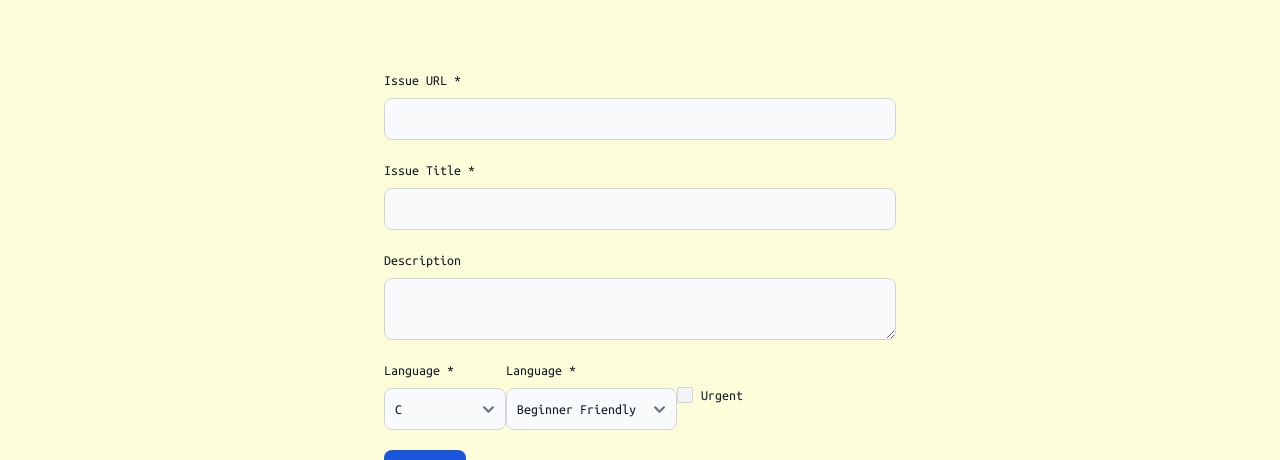
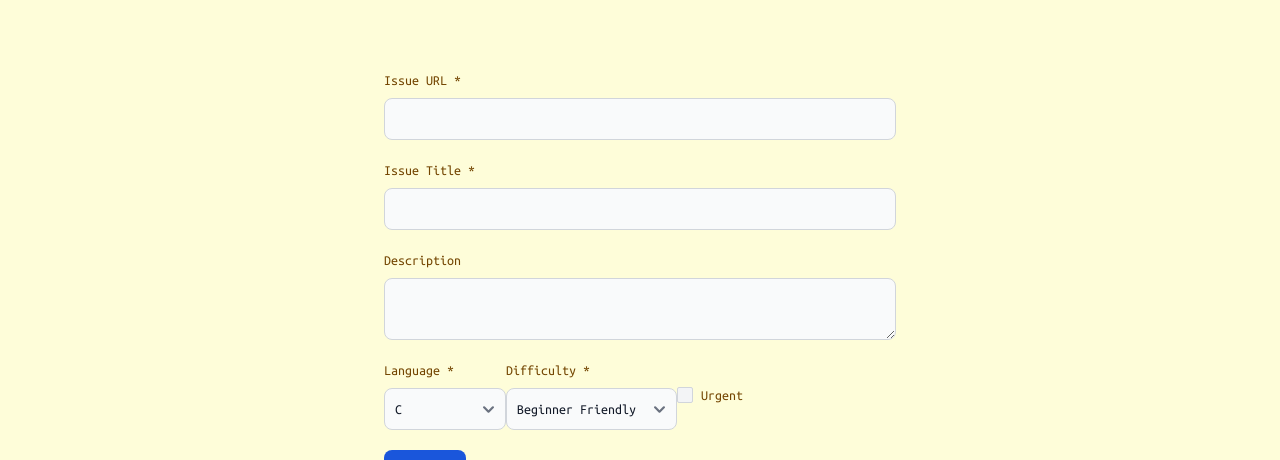
Before and after one commit to XinyuZ0416/GitFries-v2, a Next.js app: page /post-issue in a window 1280 px wide. Shown: the part 178-638 px from the top of the page. Built offline with nearby package versions, Linux system fonts and the light colour scheme.

Commit message:
css changes on sign up sign in and post issue

```diff
--- a/src/app/post-issue/page.tsx
+++ b/src/app/post-issue/page.tsx
@@ -7,20 +7,20 @@ export default function PostIssuePage() {
     <div className='flex justify-center items-center h-screen'>
       <form className="mx-auto w-2/5">
         <div className="mb-5">
-          <label htmlFor="issue_url" className="block mb-2 text-sm font-medium text-gray-900 dark:text-white">Issue URL *</label>
+          <label htmlFor="issue_url" className="block mb-2 text-sm font-medium">Issue URL *</label>
           <input type="text" id="issue_url" name='issue_url' className="bg-gray-50 border border-gray-300 text-gray-900 text-sm rounded-lg focus:ring-blue-500 focus:border-blue-500 block w-full p-2.5 dark:bg-gray-700 dark:border-gray-600 dark:placeholder-gray-400 dark:text-white dark:focus:ring-blue-500 dark:focus:border-blue-500" required />
         </div>
         <div className="mb-5">
-          <label htmlFor="issue_title" className="block mb-2 text-sm font-medium text-gray-900 dark:text-white">Issue Title *</label>
+          <label htmlFor="issue_title" className="block mb-2 text-sm font-medium">Issue Title *</label>
           <input type="text" id="issue_title" name='issue_title' className="bg-gray-50 border border-gray-300 text-gray-900 text-sm rounded-lg focus:ring-blue-500 focus:border-blue-500 block w-full p-2.5 dark:bg-gray-700 dark:border-gray-600 dark:placeholder-gray-400 dark:text-white dark:focus:ring-blue-500 dark:focus:border-blue-500" required />
         </div>
         <div className="mb-5">
-          <label htmlFor="issue_description" className="block mb-2 text-sm font-medium text-gray-900 dark:text-white">Description</label>
+          <label htmlFor="issue_description" className="block mb-2 text-sm font-medium">Description</label>
           <Textarea id="issue_description" name='issue_description' className="bg-gray-50 border border-gray-300 text-gray-900 text-sm rounded-lg focus:ring-blue-500 focus:border-blue-500 block w-full p-2.5 dark:bg-gray-700 dark:border-gray-600 dark:placeholder-gray-400 dark:text-white dark:focus:ring-blue-500 dark:focus:border-blue-500" />
         </div>
         <div className="mb-5 flex flex-row">
           <div>
-            <label htmlFor="issue_language" className="block mb-2 text-sm font-medium text-gray-900 dark:text-white">Language *</label>
+            <label htmlFor="issue_language" className="block mb-2 text-sm font-medium">Language *</label>
             <Select id="issue_language" name='issue_language' className="bg-gray-50 border border-gray-300 text-gray-900 text-sm rounded-lg focus:ring-blue-500 focus:border-blue-500 block w-full p-2.5 dark:bg-gray-700 dark:border-gray-600 dark:placeholder-gray-400 dark:text-white dark:focus:ring-blue-500 dark:focus:border-blue-500" required>
               <option value='C'>C</option>
               <option value='C++'>C++</option>
@@ -47,7 +47,7 @@ export default function PostIssuePage() {
             </Select>
           </div>
           <div>
-            <label htmlFor="issue_difficulty" className="block mb-2 text-sm font-medium text-gray-900 dark:text-white">Language *</label>
+            <label htmlFor="issue_difficulty" className="block mb-2 text-sm font-medium">Difficulty *</label>
             <Select id="issue_difficulty" name='issue_difficulty' className="bg-gray-50 border border-gray-300 text-gray-900 text-sm rounded-lg focus:ring-blue-500 focus:border-blue-500 block w-full p-2.5 dark:bg-gray-700 dark:border-gray-600 dark:placeholder-gray-400 dark:text-white dark:focus:ring-blue-500 dark:focus:border-blue-500" required>
               <option value='beginner-friendly'>Beginner Friendly</option>
               <option value='headache'>Headache</option>
@@ -55,7 +55,7 @@ export default function PostIssuePage() {
           </div>
           <div className="flex items-center">
             <input id="checkbox-1" type="checkbox" value="" className="w-4 h-4 text-blue-600 bg-gray-100 border-gray-300 rounded-sm focus:ring-blue-500 dark:focus:ring-blue-600 dark:ring-offset-gray-800 dark:focus:ring-offset-gray-800 focus:ring-2 dark:bg-gray-700 dark:border-gray-600" ></input>
-            <label htmlFor="checkbox-1" className="ms-2 text-sm font-medium text-gray-900 dark:text-gray-300">Urgent</label>
+            <label htmlFor="checkbox-1" className="ms-2 text-sm font-medium">Urgent</label>
           </div>
         </div>
         <button type="submit" className="text-white bg-blue-700 hover:bg-blue-800 focus:ring-4 focus:outline-none focus:ring-blue-300 font-medium rounded-lg text-sm w-full sm:w-auto px-5 py-2.5 text-center dark:bg-blue-600 dark:hover:bg-blue-700 dark:focus:ring-blue-800">Submit</button>
--- a/src/app/sign-in/page.tsx
+++ b/src/app/sign-in/page.tsx
@@ -6,18 +6,18 @@ export default function SignInPage() {
     <div className='flex justify-center items-center h-screen'>
       <form className="mx-auto w-2/5">
         <div className="mb-5">
-          <label htmlFor="email" className="block mb-2 text-sm font-medium text-gray-900 dark:text-white">Your email</label>
+          <label htmlFor="email" className="block mb-2 text-sm font-medium">Your email</label>
           <input type="email" id="email" className="bg-gray-50 border border-gray-300 text-gray-900 text-sm rounded-lg focus:ring-blue-500 focus:border-blue-500 block w-full p-2.5 dark:bg-gray-700 dark:border-gray-600 dark:placeholder-gray-400 dark:text-white dark:focus:ring-blue-500 dark:focus:border-blue-500" placeholder="name@flowbite.com" required />
         </div>
         <div className="mb-5">
-          <label htmlFor="password" className="block mb-2 text-sm font-medium text-gray-900 dark:text-white">Your password</label>
+          <label htmlFor="password" className="block mb-2 text-sm font-medium">Your password</label>
           <input type="password" id="password" className="bg-gray-50 border border-gray-300 text-gray-900 text-sm rounded-lg focus:ring-blue-500 focus:border-blue-500 block w-full p-2.5 dark:bg-gray-700 dark:border-gray-600 dark:placeholder-gray-400 dark:text-white dark:focus:ring-blue-500 dark:focus:border-blue-500" required />
         </div>
         <div className="flex items-start mb-5">
           <div className="flex items-center h-5">
-            <input id="remember" type="checkbox" value="" className="w-4 h-4 border border-gray-300 rounded-sm bg-gray-50 focus:ring-3 focus:ring-blue-300 dark:bg-gray-700 dark:border-gray-600 dark:focus:ring-blue-600 dark:ring-offset-gray-800 dark:focus:ring-offset-gray-800" required />
+            <input id="remember" type="checkbox" value="" className="w-4 h-4 border border-gray-300 rounded-sm bg-gray-50 focus:ring-3 focus:ring-blue-300 dark:bg-gray-700 dark:border-gray-600 dark:focus:ring-blue-600 dark:ring-offset-gray-800 dark:focus:ring-offset-gray-800" />
           </div>
-          <label htmlFor="remember" className="ms-2 text-sm font-medium text-gray-900 dark:text-gray-300">Remember me</label>
+          <label htmlFor="remember" className="ms-2 text-sm font-medium">Remember me because I'm cool</label>
         </div>
         <button type="submit" className="text-white bg-blue-700 hover:bg-blue-800 focus:ring-4 focus:outline-none focus:ring-blue-300 font-medium rounded-lg text-sm w-full sm:w-auto px-5 py-2.5 text-center dark:bg-blue-600 dark:hover:bg-blue-700 dark:focus:ring-blue-800">Sign In</button>
       </form>
--- a/src/app/sign-up/page.tsx
+++ b/src/app/sign-up/page.tsx
@@ -23,7 +23,7 @@ export default function SignUpPage() {
         </div>
         <div className="flex items-center mb-4">
           <input id="checkbox-1" type="checkbox" value="" className="w-4 h-4 text-blue-600 bg-gray-100 border-gray-300 rounded-sm focus:ring-blue-500 dark:focus:ring-blue-600 dark:ring-offset-gray-800 dark:focus:ring-offset-gray-800 focus:ring-2 dark:bg-gray-700 dark:border-gray-600" required ></input>
-          <label htmlFor="checkbox-1" className="ms-2 text-sm font-medium text-gray-900 dark:text-gray-300">I agree to the <a href="#" className="text-blue-600 hover:underline dark:text-blue-500">terms and conditions</a> (because why not).</label>
+          <label htmlFor="checkbox-1" className="ms-2 text-sm font-medium">I agree to the <a href="#" className="text-blue-600 hover:underline dark:text-blue-500">terms and conditions</a> (because why not)</label>
         </div>
         <button type="submit" className="text-white bg-blue-700 hover:bg-blue-800 focus:ring-4 focus:outline-none focus:ring-blue-300 font-medium rounded-lg text-sm w-full sm:w-auto px-5 py-2.5 text-center dark:bg-blue-600 dark:hover:bg-blue-700 dark:focus:ring-blue-800">Sign Up</button>
       </form>
```
